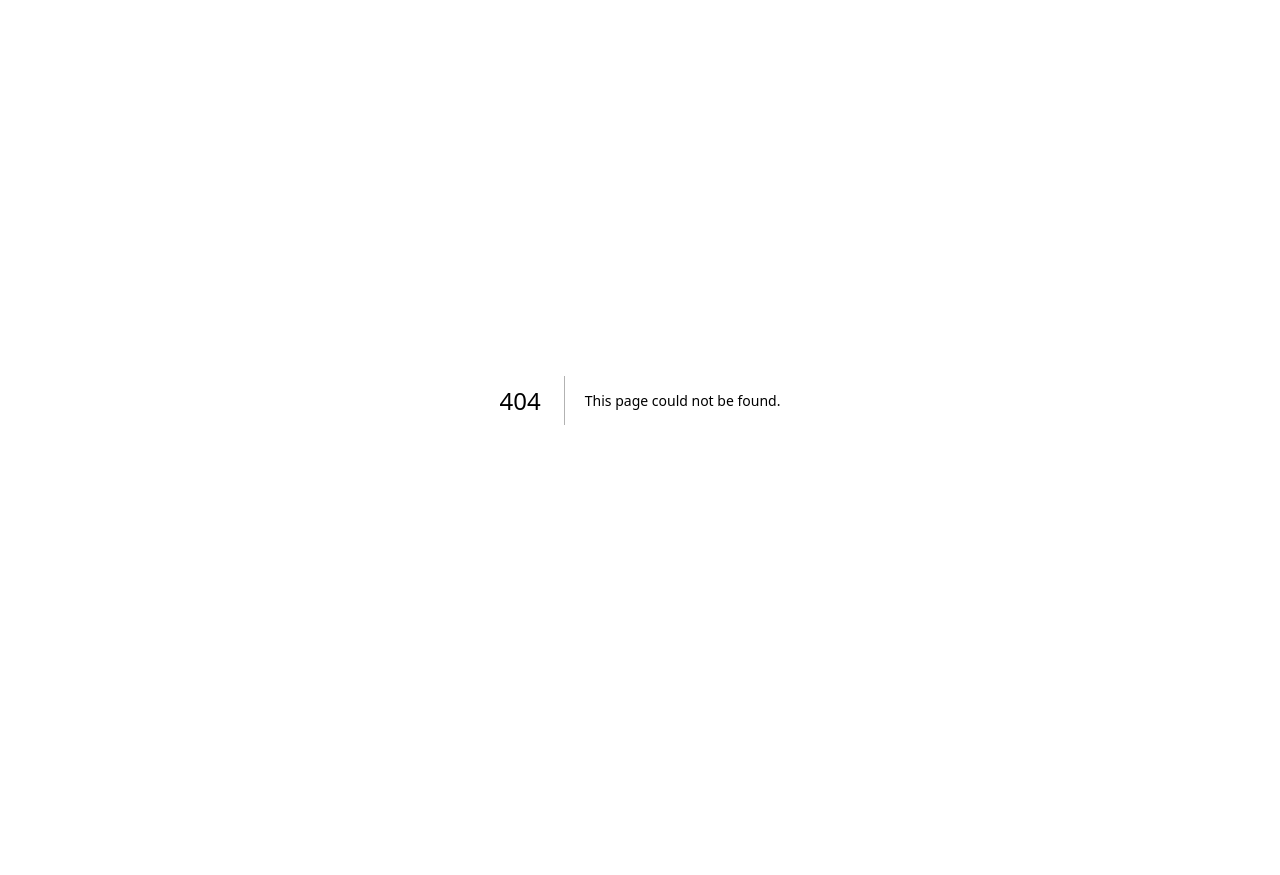
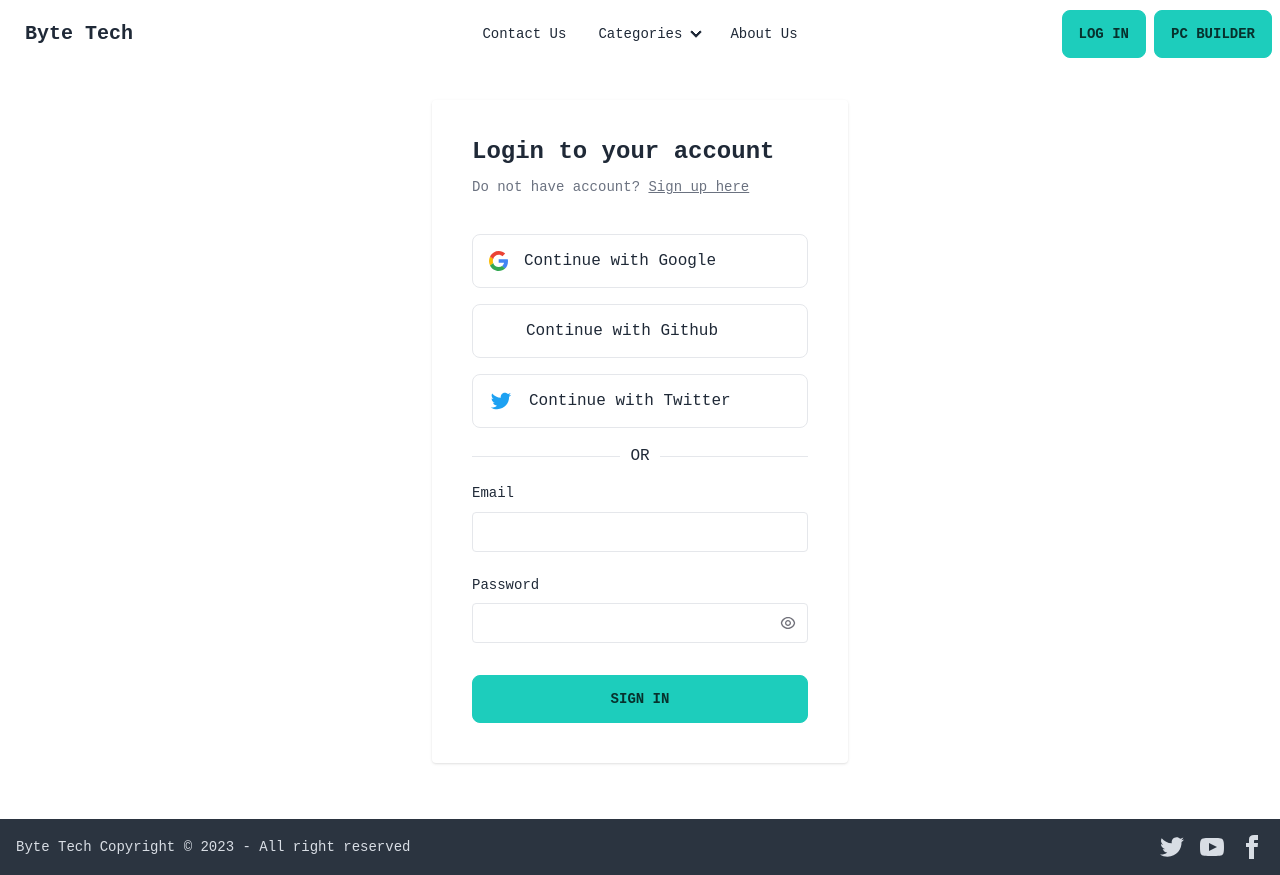
Before and after one commit to amanat-mahmud/byte-tech, a Next.js app: page /login in a window 1280 px wide. Before the commit this address had no page. Before the commit the page ends 800 px from the top, so only its background shows below. Built offline with nearby package versions, Linux system fonts and the light colour scheme.

Commit message:
Next auth set up done

```diff
--- a/package.json
+++ b/package.json
@@ -13,6 +13,7 @@
     "eslint": "8.46.0",
     "eslint-config-next": "13.4.12",
     "next": "13.4.12",
+    "next-auth": "^4.22.3",
     "postcss": "8.4.27",
     "react": "18.2.0",
     "react-dom": "18.2.0",
--- a/src/pages/_app.js
+++ b/src/pages/_app.js
@@ -1,5 +1,10 @@
 import "@/styles/globals.css";
+import { SessionProvider } from "next-auth/react";
 export default function App({ Component, pageProps }) {
   const getLayout = Component.getLayout || ((page) => page);
-  return getLayout(<Component {...pageProps} />);
+  return getLayout(
+    <SessionProvider session={pageProps.session}>
+      <Component {...pageProps} />
+    </SessionProvider>
+  );
 }
--- /dev/null
+++ b/src/pages/api/auth/[...nextauth].js
@@ -0,0 +1,15 @@
+import NextAuth from "next-auth"
+import GithubProvider from "next-auth/providers/github"
+
+export const authOptions = {
+  // Configure one or more authentication providers
+  providers: [
+    GithubProvider({
+      clientId: process.env.GITHUB_ID,
+      clientSecret: process.env.GITHUB_SECRET,
+    }),
+    // ...add more providers here
+  ],
+}
+
+export default NextAuth(authOptions)
--- /dev/null
+++ b/src/pages/login.js
@@ -0,0 +1,83 @@
+import RootLayout from "@/components/Layouts/RootLayout";
+
+function Login() {
+    return (
+        <div className="h-full w-full py-8 px-4">
+            <div className="flex flex-col items-center justify-center">
+                <div className="shadow rounded lg:w-1/3  md:w-1/2 w-full p-10 mb-6">
+                    <p tabIndex={0} aria-label="Login to your account" className="text-2xl font-extrabold leading-6 ">
+                        Login to your account
+                    </p>
+                    <p className="text-sm mt-4 font-medium leading-none text-gray-500">
+                        Do not have account?{" "}
+                        <span tabIndex={0} role="link" aria-label="Sign up here" className="text-sm font-medium leading-none underline  cursor-pointer">
+                            {" "}
+                            Sign up here
+                        </span>
+                    </p>
+                    <button aria-label="Continue with google" role="button" className="focus:outline-none focus:ring-2 focus:ring-offset-1  py-3.5 px-4 border rounded-lg flex items-center w-full mt-10">
+                        <svg width={19} height={20} viewBox="0 0 19 20" fill="none" xmlns="http://www.w3.org/2000/svg">
+                            <path d="M18.9892 10.1871C18.9892 9.36767 18.9246 8.76973 18.7847 8.14966H9.68848V11.848H15.0277C14.9201 12.767 14.3388 14.1512 13.047 15.0812L13.0289 15.205L15.905 17.4969L16.1042 17.5173C17.9342 15.7789 18.9892 13.221 18.9892 10.1871Z" fill="#4285F4" />
+                            <path d="M9.68813 19.9314C12.3039 19.9314 14.4999 19.0455 16.1039 17.5174L13.0467 15.0813C12.2286 15.6682 11.1306 16.0779 9.68813 16.0779C7.12612 16.0779 4.95165 14.3395 4.17651 11.9366L4.06289 11.9465L1.07231 14.3273L1.0332 14.4391C2.62638 17.6946 5.89889 19.9314 9.68813 19.9314Z" fill="#34A853" />
+                            <path d="M4.17667 11.9366C3.97215 11.3165 3.85378 10.6521 3.85378 9.96562C3.85378 9.27905 3.97215 8.6147 4.16591 7.99463L4.1605 7.86257L1.13246 5.44363L1.03339 5.49211C0.37677 6.84302 0 8.36005 0 9.96562C0 11.5712 0.37677 13.0881 1.03339 14.4391L4.17667 11.9366Z" fill="#FBBC05" />
+                            <path d="M9.68807 3.85336C11.5073 3.85336 12.7344 4.66168 13.4342 5.33718L16.1684 2.59107C14.4892 0.985496 12.3039 0 9.68807 0C5.89885 0 2.62637 2.23672 1.0332 5.49214L4.16573 7.99466C4.95162 5.59183 7.12608 3.85336 9.68807 3.85336Z" fill="#EB4335" />
+                        </svg>
+                        <p className="text-base font-medium ml-4">Continue with Google</p>
+                    </button>
+                    <button aria-label="Continue with github" role="button" className="focus:outline-none  focus:ring-2 focus:ring-offset-1 py-3.5 px-4 border rounded-lg  flex items-center w-full mt-4">
+                        <svg width={21} height={20} viewBox="0 0 21 20" fill="none" xmlns="http://www.w3.org/2000/svg">
+                            <path
+                                d="M10.1543 0C4.6293 0 0.154298 4.475 0.154298 10C0.153164 12.0993 0.813112 14.1456 2.04051 15.8487C3.26792 17.5517 5.00044 18.8251 6.9923 19.488C7.4923 19.575 7.6793 19.275 7.6793 19.012C7.6793 18.775 7.6663 17.988 7.6663 17.15C5.1543 17.613 4.5043 16.538 4.3043 15.975C4.1913 15.687 3.7043 14.8 3.2793 14.562C2.9293 14.375 2.4293 13.912 3.2663 13.9C4.0543 13.887 4.6163 14.625 4.8043 14.925C5.7043 16.437 7.1423 16.012 7.7163 15.75C7.8043 15.1 8.0663 14.663 8.3543 14.413C6.1293 14.163 3.8043 13.3 3.8043 9.475C3.8043 8.387 4.1913 7.488 4.8293 6.787C4.7293 6.537 4.3793 5.512 4.9293 4.137C4.9293 4.137 5.7663 3.875 7.6793 5.163C8.49336 4.93706 9.33447 4.82334 10.1793 4.825C11.0293 4.825 11.8793 4.937 12.6793 5.162C14.5913 3.862 15.4293 4.138 15.4293 4.138C15.9793 5.513 15.6293 6.538 15.5293 6.788C16.1663 7.488 16.5543 8.375 16.5543 9.475C16.5543 13.313 14.2173 14.163 11.9923 14.413C12.3543 14.725 12.6673 15.325 12.6673 16.263C12.6673 17.6 12.6543 18.675 12.6543 19.013C12.6543 19.275 12.8423 19.587 13.3423 19.487C15.3273 18.8168 17.0522 17.541 18.2742 15.8392C19.4962 14.1373 20.1537 12.0951 20.1543 10C20.1543 4.475 15.6793 0 10.1543 0Z"
+                                fill="#fff"
+                            />
+                        </svg>
+                        <p className="text-base font-medium ml-4">Continue with Github</p>
+                    </button>
+                    <button aria-label="Continue with twitter" role="button" className="focus:outline-none  focus:ring-2 focus:ring-offset-1 py-3.5 px-4 border rounded-lg  flex items-center w-full mt-4">
+                        <svg width={24} height={24} viewBox="0 0 24 24" fill="none" xmlns="http://www.w3.org/2000/svg">
+                            <path
+                                d="M22.1623 5.656C21.3989 5.9937 20.5893 6.21548 19.7603 6.314C20.634 5.79144 21.288 4.96902 21.6003 4C20.7803 4.488 19.8813 4.83 18.9443 5.015C18.3149 4.34158 17.4807 3.89497 16.5713 3.74459C15.6618 3.59421 14.7282 3.74849 13.9156 4.18346C13.1029 4.61842 12.4567 5.30969 12.0774 6.1498C11.6981 6.9899 11.607 7.93178 11.8183 8.829C10.1554 8.74566 8.52863 8.31353 7.04358 7.56067C5.55854 6.80781 4.24842 5.75105 3.1983 4.459C2.82659 5.09745 2.63125 5.82323 2.6323 6.562C2.6323 8.012 3.3703 9.293 4.4923 10.043C3.82831 10.0221 3.17893 9.84278 2.5983 9.52V9.572C2.5985 10.5377 2.93267 11.4736 3.54414 12.2211C4.15562 12.9685 5.00678 13.4815 5.9533 13.673C5.33691 13.84 4.6906 13.8647 4.0633 13.745C4.33016 14.5762 4.8503 15.3032 5.55089 15.8241C6.25147 16.345 7.09742 16.6338 7.9703 16.65C7.10278 17.3313 6.10947 17.835 5.04718 18.1322C3.98488 18.4294 2.87442 18.5143 1.7793 18.382C3.69099 19.6114 5.91639 20.2641 8.1893 20.262C15.8823 20.262 20.0893 13.889 20.0893 8.362C20.0893 8.182 20.0843 8 20.0763 7.822C20.8952 7.23017 21.6019 6.49702 22.1633 5.657L22.1623 5.656Z"
+                                fill="#1DA1F2"
+                            />
+                        </svg>
+                        <p className="text-base font-medium ml-4">Continue with Twitter</p>
+                    </button>
+                    <div className="w-full flex items-center justify-between py-5">
+                        <hr className="w-full" />
+                        <p className="text-base font-medium leading-4 px-2.5 ">OR</p>
+                        <hr className="w-full  " />
+                    </div>
+                    <div>
+                        <lable className="text-sm font-medium leading-none ">Email</lable>
+                        <input role="input" type="email" className="border rounded focus:outline-none text-xs font-medium leading-none py-3 w-full pl-3 mt-2" />
+                    </div>
+                    <div className="mt-6  w-full">
+                        <lable className="text-sm font-medium leading-none ">Password</lable>
+                        <div className="relative flex items-center justify-center">
+                            <input aria-label="enter Password" role="input" type="password" className=" border rounded focus:outline-none text-xs font-medium leading-none  py-3 w-full pl-3 mt-2" />
+                            <div className="absolute right-0 mt-2 mr-3 cursor-pointer">
+                                <svg width={16} height={16} viewBox="0 0 16 16" fill="none" xmlns="http://www.w3.org/2000/svg">
+                                    <path
+                                        d="M7.99978 2C11.5944 2 14.5851 4.58667 15.2124 8C14.5858 11.4133 11.5944 14 7.99978 14C4.40511 14 1.41444 11.4133 0.787109 8C1.41378 4.58667 4.40511 2 7.99978 2ZM7.99978 12.6667C9.35942 12.6664 10.6787 12.2045 11.7417 11.3568C12.8047 10.509 13.5484 9.32552 13.8511 8C13.5473 6.67554 12.8031 5.49334 11.7402 4.64668C10.6773 3.80003 9.35864 3.33902 7.99978 3.33902C6.64091 3.33902 5.32224 3.80003 4.25936 4.64668C3.19648 5.49334 2.45229 6.67554 2.14844 8C2.45117 9.32552 3.19489 10.509 4.25787 11.3568C5.32085 12.2045 6.64013 12.6664 7.99978 12.6667ZM7.99978 11C7.20413 11 6.44106 10.6839 5.87846 10.1213C5.31585 9.55871 4.99978 8.79565 4.99978 8C4.99978 7.20435 5.31585 6.44129 5.87846 5.87868C6.44106 5.31607 7.20413 5 7.99978 5C8.79543 5 9.55849 5.31607 10.1211 5.87868C10.6837 6.44129 10.9998 7.20435 10.9998 8C10.9998 8.79565 10.6837 9.55871 10.1211 10.1213C9.55849 10.6839 8.79543 11 7.99978 11ZM7.99978 9.66667C8.4418 9.66667 8.86573 9.49107 9.17829 9.17851C9.49085 8.86595 9.66644 8.44203 9.66644 8C9.66644 7.55797 9.49085 7.13405 9.17829 6.82149C8.86573 6.50893 8.4418 6.33333 7.99978 6.33333C7.55775 6.33333 7.13383 6.50893 6.82126 6.82149C6.5087 7.13405 6.33311 7.55797 6.33311 8C6.33311 8.44203 6.5087 8.86595 6.82126 9.17851C7.13383 9.49107 7.55775 9.66667 7.99978 9.66667Z"
+                                        fill="#71717A"
+                                    />
+                                </svg>
+                            </div>
+                        </div>
+                    </div>
+                    <div className="mt-8">
+                        <button role="button" aria-label="create my account" className="btn btn-accent w-full">
+                            Sign in
+                        </button>
+                    </div>
+                </div>
+            </div>
+        </div>
+    );
+}
+
+export default Login;
+
+Login.getLayout = function getLayout(page) {
+    return <RootLayout>{page}</RootLayout>;
+  };
```
Also changed, not shown: 2 other files (tests, documents, lock files or other folders).
